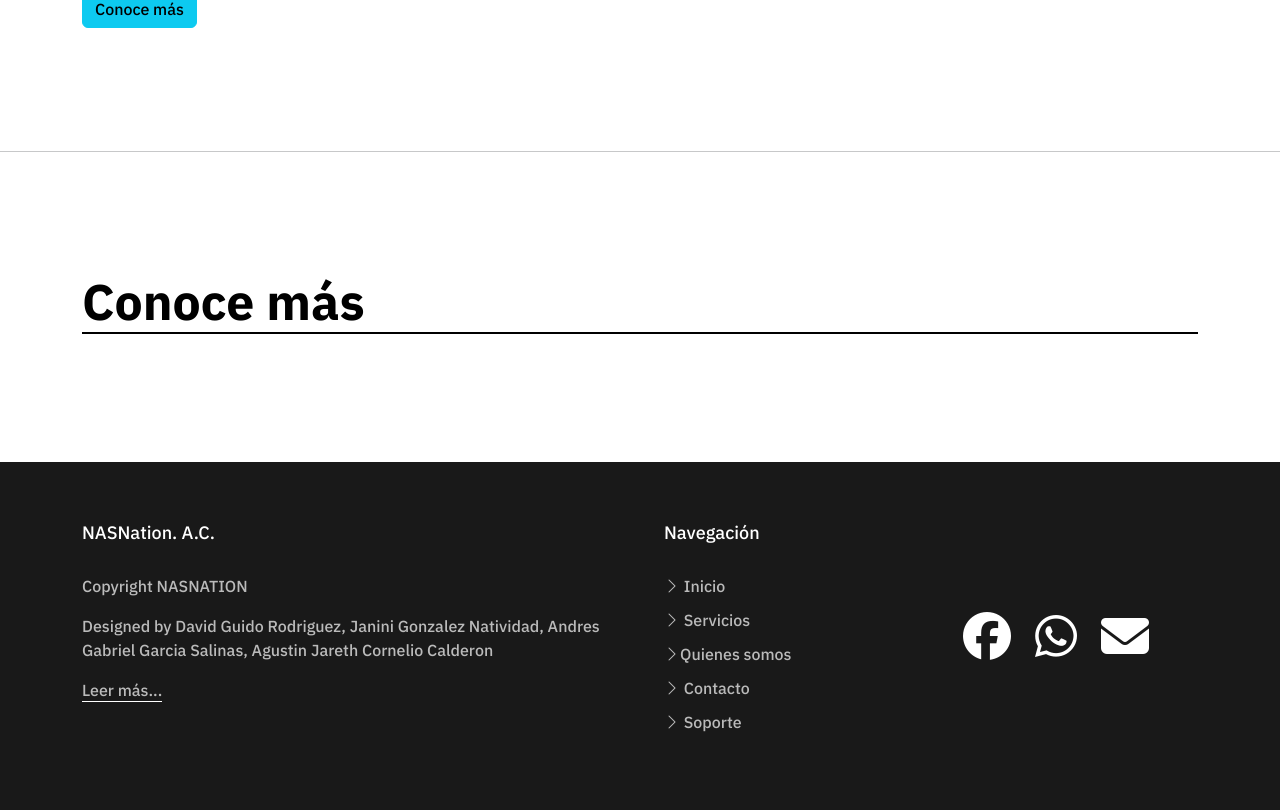
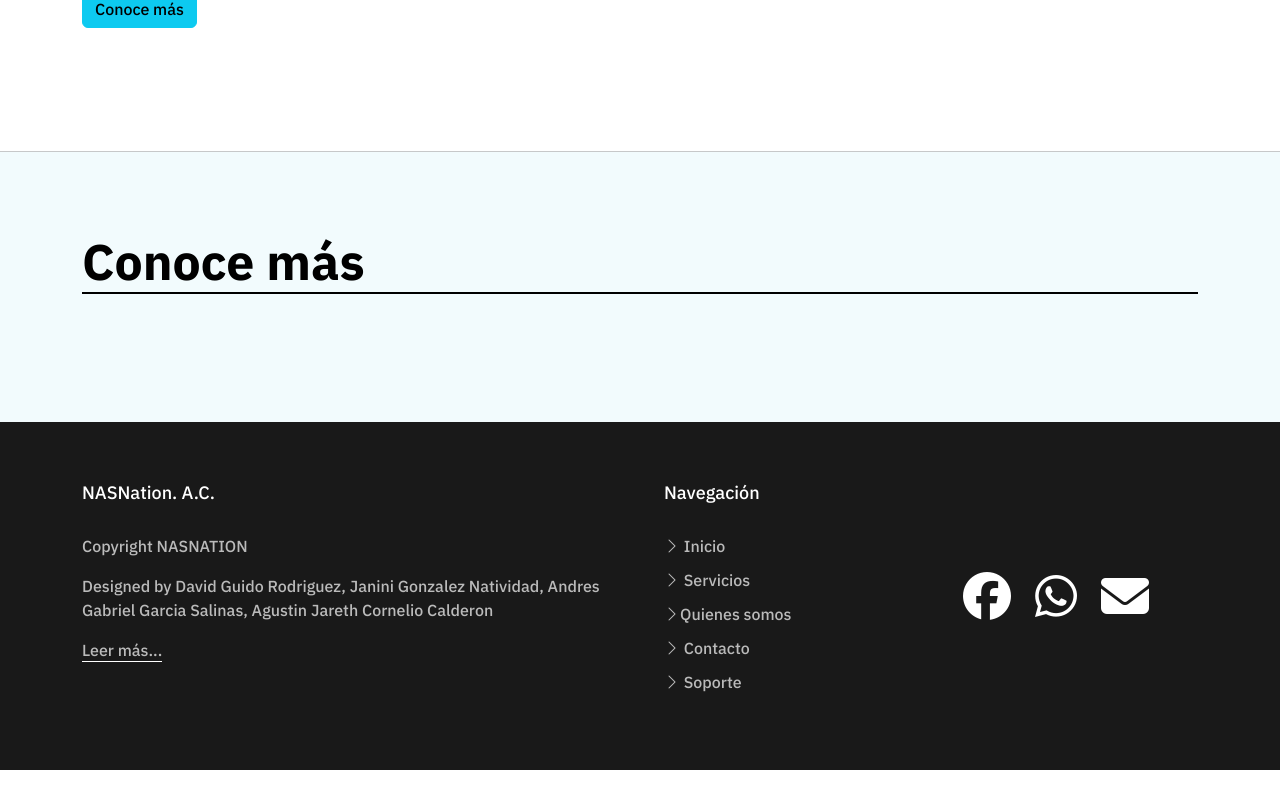
Before and after one commit to Aneco619/GPS-Proyect, a PHP site: page / in a window 1280 px wide. Shown: the part 675-1485 px from the top of the page. After the commit the page ends 1445 px from the top, so only its background shows below. Run offline with PHP 8.4, Linux system fonts and the light colour scheme; data that the repository does not hold is empty; some libraries are stand-ins or nearby versions; some web fonts are replaced.

Commit message:
correccion color

```diff
--- a/index.php
+++ b/index.php
@@ -78,10 +78,9 @@ include 'base_datos/buscar_noticia.php';
       </div>
     </section>
     <!-- End Hero Section -->
-    <hr>
-    <br>
+    <hr style="margin-top: 1rem; margin-bottom:0">
     <!-- ======= Categoría ======= -->
-    <section id="popular-courses" class="courses">
+    <section id="popular-courses" class="courses" style="background-color: #F2FBFD;">
       <div class="container" data-aos="fade-up">
         <div class="section-header d-flex justify-content-between align-items-center mb-5">
           <h2 id=primero>Conoce más</h2>
```
